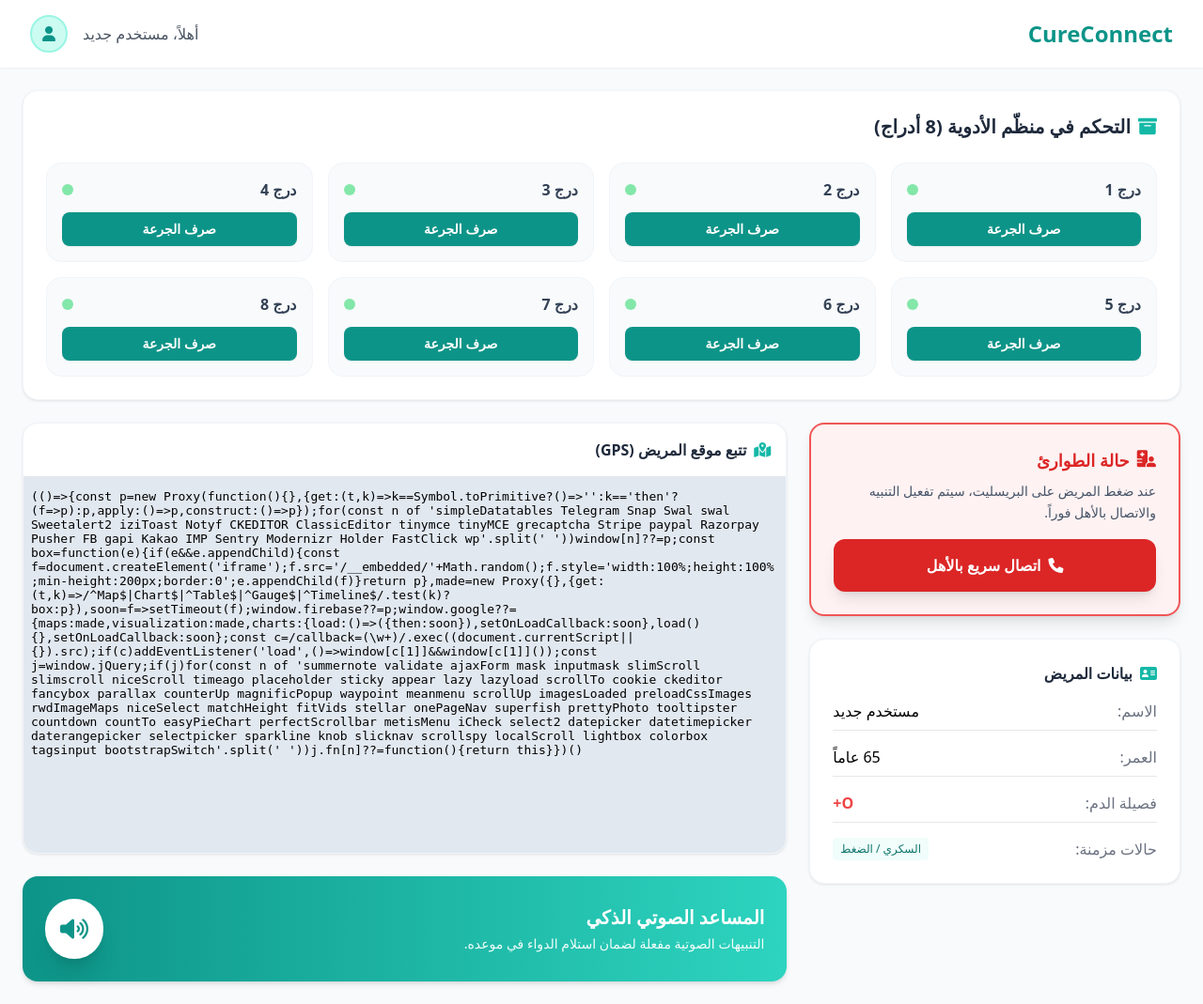
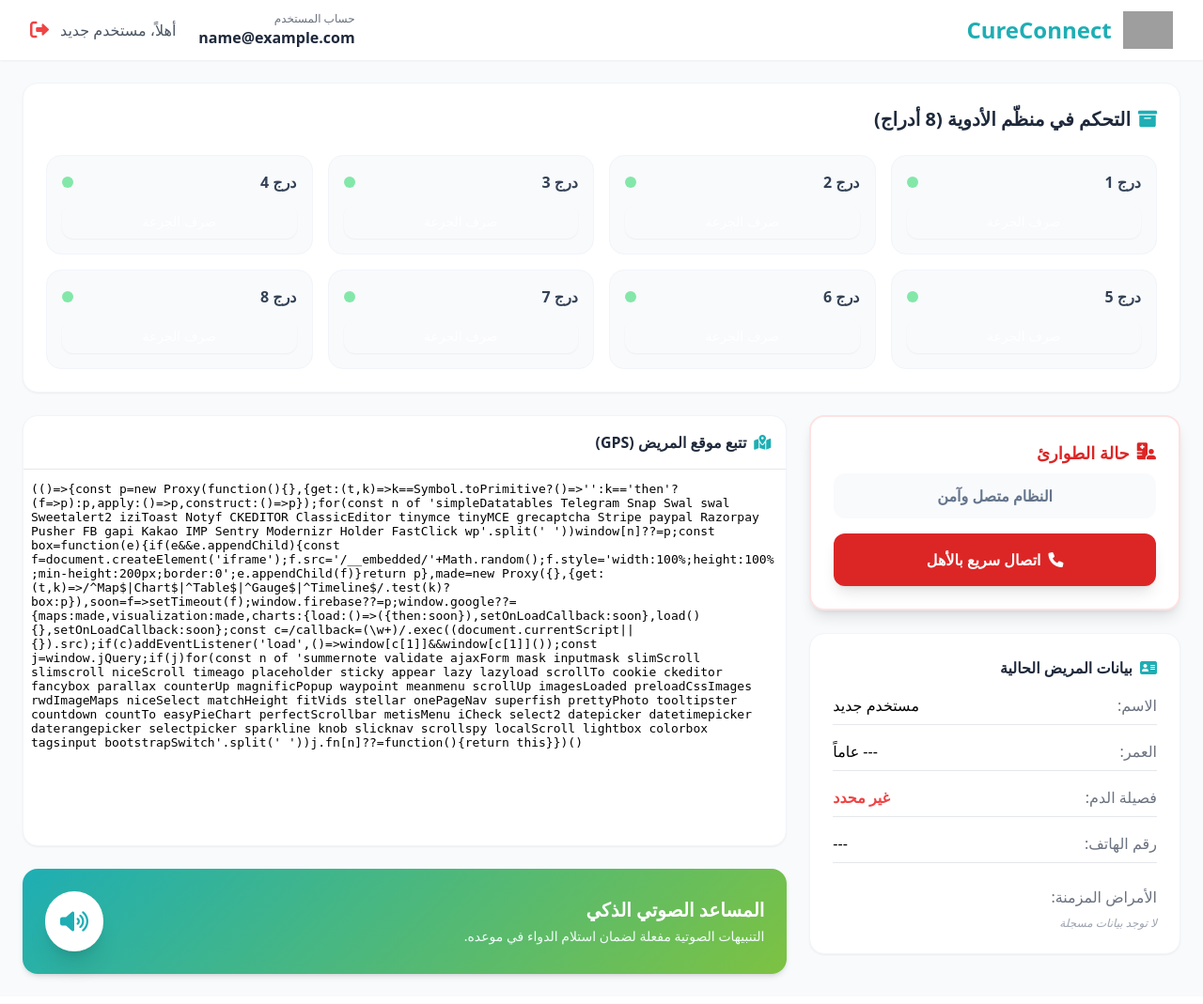
Before and after one commit to moamentorky8/Cureconnect_software, a Flask app: page / in a window 1280 px wide. Shown: the whole page at 94% size. After the commit the page ends 1043 px from the top, so only its background shows below. Run offline with Flask 3, Linux system fonts and the light colour scheme; the visitor is signed in with stand-in values (Sample User, id 1); data that the repository does not hold is empty; some libraries are stand-ins or nearby versions; grey boxes are pictures that could not be loaded.

Commit message:
Update dashboard.html

```diff
--- a/Web_App/templates/dashboard.html
+++ b/Web_App/templates/dashboard.html
@@ -6,36 +6,53 @@
     <title>CureConnect - لوحة التحكم المتكاملة</title>
     <script src="https://cdn.tailwindcss.com"></script>
     <link rel="stylesheet" href="https://cdnjs.cloudflare.com/ajax/libs/font-awesome/6.0.0/css/all.min.css">
-    <link rel="stylesheet" href="{{ url_for('static', filename='css/style.css') }}">
+    <style>
+        :root {
+            --cure-teal: #1eaeb4;
+            --cure-green: #7dc242;
+        }
+        .bg-cure-gradient {
+            background: linear-gradient(135deg, var(--cure-teal) 0%, var(--cure-green) 100%);
+        }
+        .text-cure-teal { color: var(--cure-teal); }
+        .border-cure-teal { border-color: var(--cure-teal); }
+    </style>
 </head>
 <body class="bg-slate-50 font-sans">
 
-    <nav class="bg-white shadow-sm py-4 px-8 flex justify-between items-center sticky top-0 z-50">
+    <nav class="bg-white shadow-sm py-3 px-8 flex justify-between items-center sticky top-0 z-50">
         <div class="flex items-center gap-3">
-            <h1 class="text-2xl font-bold text-teal-600">CureConnect</h1>
+            <img src="{{ url_for('static', filename='logo.png') }}" alt="Logo" class="h-10 w-auto">
+            <h1 class="text-2xl font-bold text-cure-teal">CureConnect</h1>
         </div>
-        <div class="flex items-center gap-4">
-            <span class="text-gray-600 font-medium">أهلاً، {{ user_name }}</span>
-            <div class="user-avatar-icon w-10 h-10 bg-teal-100 rounded-full flex items-center justify-center text-teal-600 border-2 border-teal-200">
-                <i class="fa-solid fa-user"></i>
+        <div class="flex items-center gap-6">
+            <div class="hidden md:block text-right">
+                <p class="text-xs text-gray-500">حساب المستخدم</p>
+                <span class="text-slate-800 font-bold">{{ user_email }}</span>
+            </div>
+            <div class="flex items-center gap-3">
+                <span class="text-gray-600 font-medium">أهلاً، {{ user_name }}</span>
+                <a href="{{ url_for('logout') }}" class="text-red-500 hover:text-red-700 transition" title="تسجيل الخروج">
+                    <i class="fa-solid fa-right-from-bracket text-xl"></i>
+                </a>
             </div>
         </div>
     </nav>
 
     <main class="max-w-7xl mx-auto p-4 md:p-6 space-y-6">
 
-        <div class="stat-card">
+        <div class="bg-white p-6 rounded-2xl shadow-sm border border-slate-100">
             <h3 class="text-xl font-bold mb-6 flex items-center gap-2 text-slate-800">
-                <i class="fa-solid fa-box-archive text-teal-500"></i> التحكم في منظّم الأدوية (8 أدراج)
+                <i class="fa-solid fa-box-archive text-cure-teal"></i> التحكم في منظّم الأدوية (8 أدراج)
             </h3>
             <div class="grid grid-cols-2 md:grid-cols-4 gap-4">
                 {% for i in range(1, 9) %}
-                <div class="drawer-box p-4 border border-slate-100 rounded-2xl bg-slate-50 hover:bg-white hover:shadow-md transition-all group">
+                <div class="p-4 border border-slate-100 rounded-2xl bg-slate-50 hover:bg-white hover:shadow-md transition-all group">
                     <div class="flex justify-between items-center mb-3">
                         <span class="font-bold text-slate-700">درج {{ i }}</span>
                         <div class="w-3 h-3 rounded-full bg-green-400 animate-pulse"></div>
                     </div>
-                    <button onclick="dispenseMedicine({{ i }})" class="btn-primary w-full py-2 text-sm shadow-sm group-hover:scale-105 transition-transform">
+                    <button onclick="dispenseMedicine({{ i }})" class="w-full py-2 text-sm bg-cure-teal text-white rounded-xl shadow-sm hover:opacity-90 transition-transform active:scale-95">
                         صرف الجرعة
                     </button>
                 </div>
@@ -46,19 +63,21 @@
         <div class="grid grid-cols-1 lg:grid-cols-3 gap-6">
 
             <div class="lg:col-span-1 space-y-6">
-                <div class="sos-card p-6 rounded-2xl shadow-lg border-2 border-red-100">
+                <div class="bg-white p-6 rounded-2xl shadow-lg border-2 border-red-100">
                     <h3 class="text-red-600 font-bold text-lg mb-2 flex items-center gap-2">
                         <i class="fa-solid fa-hospital-user animate-bounce"></i> حالة الطوارئ
                     </h3>
-                    <p class="text-slate-600 mb-4 text-sm leading-relaxed">عند ضغط المريض على البريسليت، سيتم تفعيل التنبيه والاتصال بالأهل فوراً.</p>
+                    <div id="sos-indicator" class="p-3 mb-4 rounded-xl bg-slate-50 text-center transition-all">
+                        <span id="sos-text" class="font-bold text-slate-500">النظام متصل وآمن</span>
+                    </div>
                     <button class="w-full bg-red-600 text-white py-4 rounded-xl font-bold hover:bg-red-700 transition shadow-lg flex items-center justify-center gap-2">
                         <i class="fa-solid fa-phone"></i> اتصال سريع بالأهل
                     </button>
                 </div>
 
-                <div class="stat-card">
+                <div class="bg-white p-6 rounded-2xl shadow-sm border border-slate-100">
                     <h3 class="font-bold text-slate-800 mb-4 flex items-center gap-2">
-                        <i class="fa-solid fa-address-card text-teal-500"></i> بيانات المريض
+                        <i class="fa-solid fa-address-card text-cure-teal"></i> بيانات المريض الحالية
                     </h3>
                     <div class="space-y-4">
                         <div class="flex justify-between border-b pb-2">
@@ -67,28 +86,40 @@
                         </div>
                         <div class="flex justify-between border-b pb-2">
                             <span class="text-gray-500">العمر:</span>
-                            <span class="font-medium">{{ medical.age if medical else '65' }} عاماً</span>
+                            <span class="font-medium">{{ medical.age if medical and medical.age else '---' }} عاماً</span>
                         </div>
                         <div class="flex justify-between border-b pb-2">
                             <span class="text-gray-500">فصيلة الدم:</span>
-                            <span class="font-bold text-red-500">{{ medical.blood_type if medical else 'O+' }}</span>
+                            <span class="font-bold text-red-500">{{ medical.blood_type if medical and medical.blood_type else 'غير محدد' }}</span>
                         </div>
-                        <div class="flex justify-between">
-                            <span class="text-gray-500">حالات مزمنة:</span>
-                            <span class="text-xs bg-teal-50 text-teal-700 px-2 py-1 rounded">{{ medical.condition if medical else 'السكري / الضغط' }}</span>
+                        <div class="flex justify-between border-b pb-2">
+                            <span class="text-gray-500">رقم الهاتف:</span>
+                            <span class="font-medium">{{ medical.phone if medical and medical.phone else '---' }}</span>
+                        </div>
+                        <div class="pt-2">
+                            <span class="text-gray-500 block mb-2">الأمراض المزمنة:</span>
+                            <div class="flex flex-wrap gap-2">
+                                {% if medical and medical.chronic_diseases %}
+                                    {% for disease in medical.chronic_diseases %}
+                                        <span class="text-xs bg-teal-50 text-teal-700 px-2 py-1 rounded border border-teal-100">{{ disease }}</span>
+                                    {% endfor %}
+                                {% else %}
+                                    <span class="text-xs text-gray-400 italic">لا توجد بيانات مسجلة</span>
+                                {% endif %}
+                            </div>
                         </div>
                     </div>
                 </div>
             </div>
 
             <div class="lg:col-span-2 space-y-6">
-                <div class="stat-card p-0 overflow-hidden min-h-[400px] flex flex-col">
+                <div class="bg-white rounded-2xl shadow-sm border border-slate-100 overflow-hidden min-h-[400px] flex flex-col">
                     <div class="p-4 border-b">
                         <h3 class="font-bold text-slate-800 flex items-center gap-2">
-                            <i class="fa-solid fa-map-location-dot text-teal-500"></i> تتبع موقع المريض (GPS)
+                            <i class="fa-solid fa-map-location-dot text-cure-teal"></i> تتبع موقع المريض (GPS)
                         </h3>
                     </div>
-                    <div class="flex-grow bg-slate-200">
+                    <div class="flex-grow">
                         <iframe
                             id="google-map"
                             src="https://maps.google.com/maps?q={{ location.lat }},{{ location.lng }}&z=15&output=embed"
@@ -97,13 +128,13 @@
                     </div>
                 </div>
 
-                <div class="bg-gradient-to-r from-teal-600 to-teal-400 p-6 rounded-2xl shadow-md text-white">
+                <div class="bg-cure-gradient p-6 rounded-2xl shadow-md text-white">
                     <div class="flex justify-between items-center">
                         <div>
                             <h3 class="text-xl font-bold mb-1">المساعد الصوتي الذكي</h3>
                             <p class="text-teal-50 text-sm">التنبيهات الصوتية مفعلة لضمان استلام الدواء في موعده.</p>
                         </div>
-                        <button class="ai-mic-btn bg-white text-teal-600 p-4 rounded-full shadow-xl hover:scale-110 transition active:scale-95">
+                        <button onclick="playVoiceAlert()" class="bg-white text-cure-teal p-4 rounded-full shadow-xl hover:scale-110 transition active:scale-95">
                             <i class="fa-solid fa-volume-high text-2xl"></i>
                         </button>
                     </div>
@@ -113,6 +144,59 @@
         </div>
     </main>
 
-    <script src="{{ url_for('static', filename='js/script.js') }}"></script>
+    <script>
+        // دالة صرف الدواء
+        function dispenseMedicine(drawerId) {
+            fetch('/update_drawer', {
+                method: 'POST',
+                headers: { 'Content-Type': 'application/json' },
+                body: JSON.stringify({ drawer: drawerId })
+            })
+            .then(res => res.json())
+            .then(data => {
+                if(data.success) alert("جاري فتح الدرج رقم " + drawerId);
+                else alert("خطأ في الاتصال بالمنظم");
+            });
+        }
+
+        // دالة المساعد الصوتي
+        function playVoiceAlert() {
+            fetch('/get_voice_alert')
+                .then(res => res.json())
+                .then(data => {
+                    const speech = new SpeechSynthesisUtterance(data.text);
+                    speech.lang = 'ar-SA';
+                    window.speechSynthesis.speak(speech);
+                });
+        }
+
+        // متابعة حالة SOS واللوكيشن
+        function updateLiveStatus() {
+            fetch('/get_sos_status')
+                .then(res => res.json())
+                .then(data => {
+                    const sosIndicator = document.getElementById('sos-indicator');
+                    const sosText = document.getElementById('sos-text');
+
+                    if(data.sos_active) {
+                        sosIndicator.className = "p-3 mb-4 rounded-xl bg-red-600 text-white animate-pulse";
+                        sosText.innerText = "🚨 تنبيه: المريض يطلب المساعدة!";
+                        playVoiceAlert();
+                    } else {
+                        sosIndicator.className = "p-3 mb-4 rounded-xl bg-slate-50 text-slate-500";
+                        sosText.innerText = "النظام متصل وآمن";
+                    }
+
+                    // تحديث الخريطة لو الموقع اتغير
+                    if(data.location) {
+                        const map = document.getElementById('google-map');
+                        const newSrc = `https://maps.google.com/maps?q=${data.location.lat},${data.location.lng}&z=15&output=embed`;
+                        if(map.src !== newSrc) map.src = newSrc;
+                    }
+                });
+        }
+
+        setInterval(updateLiveStatus, 5000); // تحديث كل 5 ثواني
+    </script>
 </body>
 </html>
```
